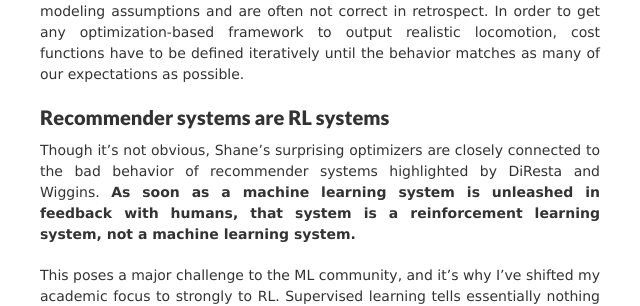
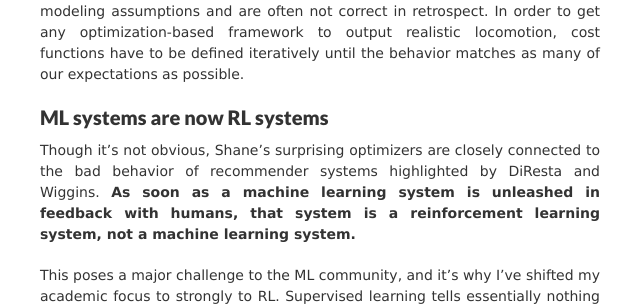
Before and after one commit to benjamin-recht/benjamin-recht.github.io, a Jekyll site: the page built from _posts/2018-04-16-ethical-rewards.md, in a window 1280 px wide and 900 px high, scrolled down 1392 px. Shown: the part 155-461 px from the top of the window, without its empty margins (320-960 px from the left). Built offline with Jekyll 4.4.1, drawn with Linux system fonts in a browser that asks for light colours; nearby versions of some CDN libraries; comment, search, counter and statistics services are not loaded.

Commit message:
ethics rewards

```diff
--- a/_posts/2018-04-16-ethical-rewards.md
+++ b/_posts/2018-04-16-ethical-rewards.md
@@ -23,7 +23,7 @@ This is indeed a question that underlies my series on reinforcement learning. We
 
 It’s also rather unclear what the right reward function is for walking. There are so many things that we value in a walking robot. But these values are modeling assumptions and are often not correct in retrospect.  In order to get any optimization-based framework to output realistic locomotion, cost functions have to be defined iteratively until the behavior matches as many of our expectations as possible.
 
-## Recommender systems are RL systems
+## ML systems are now RL systems
 
 Though it’s not obvious, Shane’s surprising optimizers are closely connected to the bad behavior of recommender systems highlighted by DiResta and Wiggins.  **As soon as a machine learning system is unleashed in feedback with humans, that system is a reinforcement learning system, not a machine learning system.**
 
```
